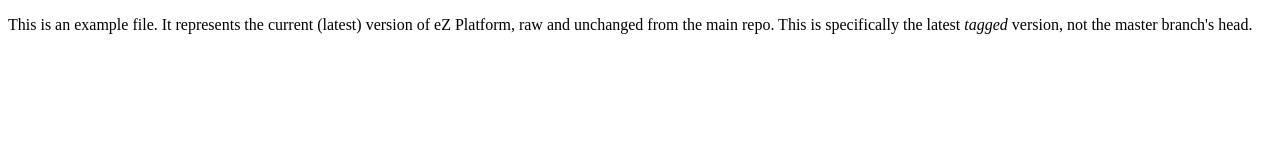
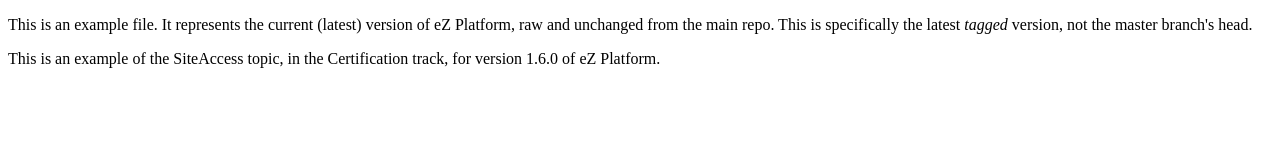
Before and after one commit to DavidLiedle/bikeframe, a plain HTML site: page example.html in a window 1280 px wide. Drawn offline with Linux system fonts and the light colour scheme.

Commit message:
Example of certification

```diff
--- a/example.html
+++ b/example.html
@@ -13,6 +13,10 @@
                 This is specifically the latest <em>tagged</em> version, not the
                 master branch's head.
             </p>
+            <p>
+                This is an example of the SiteAccess topic, in the Certification
+                track, for version 1.6.0 of eZ Platform.
+            </p>
         </div>
     </body>
 </html>
```
